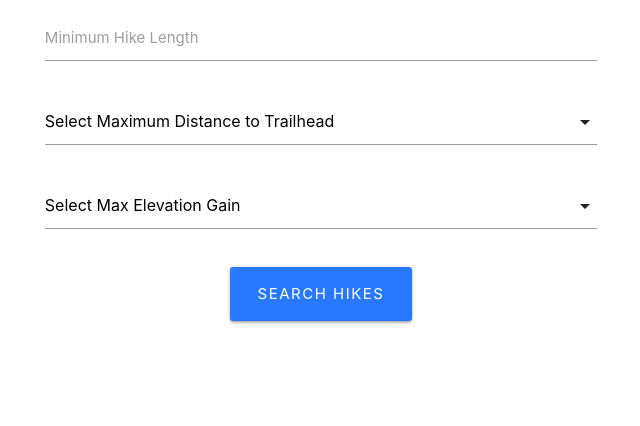
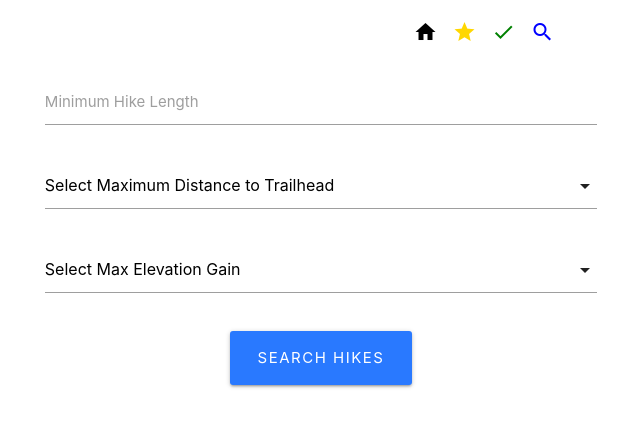
Before and after one commit to doctorbebo/Fair_Weather_Hiking_App, a React (Create React App) app in the folder fair_weather_hiking/client/: page /search in a window 1280 px wide. Shown: the top 426 px of the page, without its empty margins (319-959 px from the left). Built offline with nearby package versions, Linux system fonts and the light colour scheme; no server answers.

Commit message:
navbar at top of search page

```diff
--- a/fair_weather_hiking/client/src/components/navbar.js
+++ b/fair_weather_hiking/client/src/components/navbar.js
@@ -6,7 +6,7 @@ class Navbar extends Component {
     return (
       <div className="navbar-fixed">
         <nav className="z-depth-0">
-          <div className="nav-wrapper white">
+          <div className="nav-wrapper white row">
             <div className="col s5 brand-logo center black-text">
               <a href='/'><i className="material-icons icon-black">home</i></a>
               <a href='/favorites'><i className="material-icons icon-yellow">star</i></a>
--- a/fair_weather_hiking/client/src/components/pages/search.js
+++ b/fair_weather_hiking/client/src/components/pages/search.js
@@ -76,8 +76,8 @@ class Search extends Component {
         return(
             <div className='container search'>
                 <div className='row'>
-                    <div className='col s8 offset-s2'>
-                        {this.state.isSubmitted && <Navbar />}
+                    <div className='col s8 push-s2'>
+                        <Navbar />
                         <form noValidate onSubmit={this.onSubmit.bind(this)}>
                             <div className='input-field col s12'>
                                 <input
--- a/fair_weather_hiking/client/src/components/results/hike_card/index.js
+++ b/fair_weather_hiking/client/src/components/results/hike_card/index.js
@@ -46,8 +46,8 @@ render () {
                         </div>
                     </a>
                     <div className="card-action no-padding">
-                            <button className="btn-large btn-by2" id="Add-to-favs" onClick={(e) => this.handleClick(e)}>Add to Favorites <i class="small material-icons icon-yellow">star</i></button>
-                            <button className="btn-large btn-by2" id="Mark-complete" onClick={(e) => this.handleClick(e)}>Mark Complete <i class="small material-icons icon-green">check</i></button>
+                            <button className="btn-large btn-by2" id="Add-to-favs" onClick={(e) => this.handleClick(e)}>Add to Favorites <i className="small material-icons icon-yellow">star</i></button>
+                            <button className="btn-large btn-by2" id="Mark-complete" onClick={(e) => this.handleClick(e)}>Mark Complete <i className="small material-icons icon-green">check</i></button>
                     </div>
                 </div>
             </div>
```
Also changed, not shown: fair_weather_hiking/client/src/App.css (+0 -10 lines).
